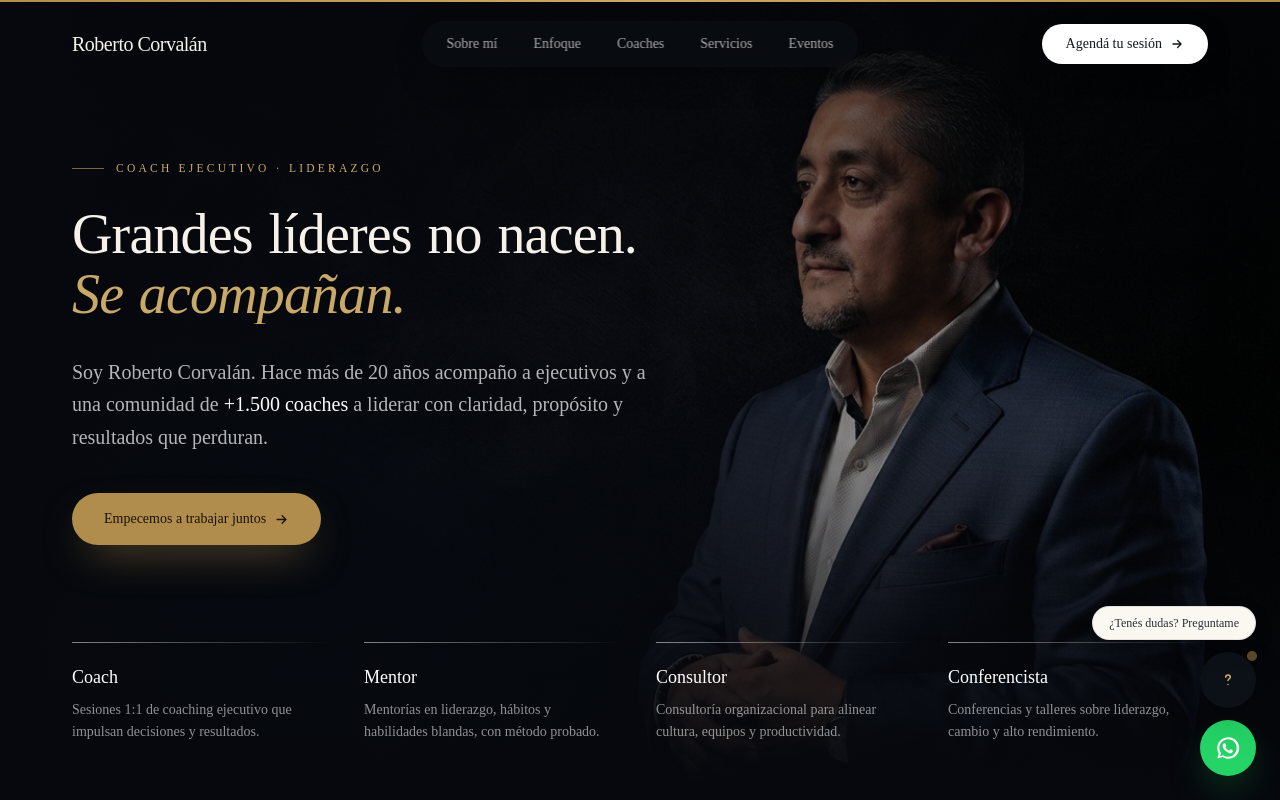
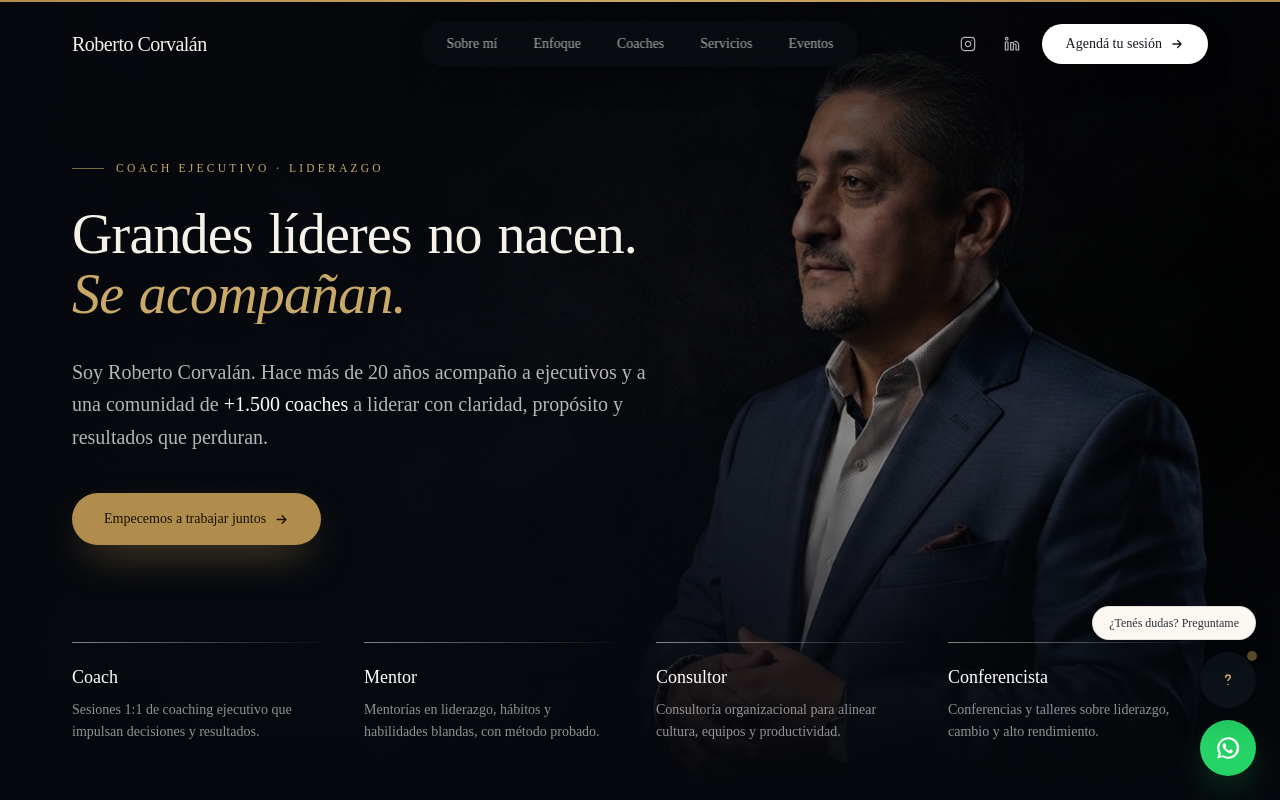
Before and after one commit to ProgWBVSG/Roberto-Corvalan, a Next.js app: page / in a window 1280 px wide. Shown: the top 800 px of the page. Built offline with nearby package versions, Linux system fonts and the light colour scheme.

Commit message:
Cambios en cosas chiquitas

```diff
--- a/app/page.tsx
+++ b/app/page.tsx
@@ -499,9 +499,21 @@ export default function Home() {
           <div className="md:col-span-7">
             <Reveal>
               <p className="eyebrow mb-5">Comunidad · Para coaches</p>
-              <h2 className="font-display text-3xl md:text-[2.9rem] leading-tight tracking-[-0.02em] text-balance">
-                Una comunidad de{" "}
-                <span className="italic text-gold-2">+1500 coaches</span> que crece unida.
+              <h2 className="font-display text-3xl md:text-[2.9rem] leading-tight tracking-[-0.02em]">
+                Una comunidad que crece unida:{" "}
+                <span className="italic text-gold-2">
+                  +1.500{" "}
+                  <Typewriter
+                    words={[
+                      "coaches",
+                      "ejecutivos",
+                      "profesionales",
+                      "emprendedores",
+                      "profesionales independientes",
+                      "empresas",
+                    ]}
+                  />
+                </span>
               </h2>
               <p className="mt-7 max-w-xl text-white/65 leading-relaxed text-lg">
                 Si sos coach, este es tu lugar. Formación continua, mentoría, supervisión de casos y
--- a/components/SiteNav.tsx
+++ b/components/SiteNav.tsx
@@ -8,6 +8,31 @@ const links = [
   { href: "#coaches", label: "Coaches" },
   { href: "#servicios", label: "Servicios" },
   { href: "#eventos", label: "Eventos" },
+];
+
+const socials = [
+  {
+    label: "Instagram",
+    href: "https://instagram.com/",
+    icon: (
+      <svg width="16" height="16" viewBox="0 0 24 24" fill="none" stroke="currentColor" strokeWidth="1.8" strokeLinecap="round" strokeLinejoin="round">
+        <rect width="20" height="20" x="2" y="2" rx="5" ry="5" />
+        <path d="M16 11.37A4 4 0 1 1 12.63 8 4 4 0 0 1 16 11.37z" />
+        <line x1="17.5" x2="17.51" y1="6.5" y2="6.5" />
+      </svg>
+    ),
+  },
+  {
+    label: "LinkedIn",
+    href: "https://linkedin.com/",
+    icon: (
+      <svg width="16" height="16" viewBox="0 0 24 24" fill="none" stroke="currentColor" strokeWidth="1.8" strokeLinecap="round" strokeLinejoin="round">
+        <path d="M16 8a6 6 0 0 1 6 6v7h-4v-7a2 2 0 0 0-4 0v7h-4v-11h4v1.5" />
+        <rect width="4" height="12" x="2" y="9" />
+        <circle cx="4" cy="4" r="2" />
+      </svg>
+    ),
+  },
 ];
 
 export default function SiteNav() {
@@ -47,10 +72,28 @@ export default function SiteNav() {
           ))}
         </nav>
 
-        {/* Right CTA pill */}
+        {/* Right: redes + CTA */}
+        <div className="hidden md:flex items-center gap-2">
+          {socials.map((s) => (
+            <a
+              key={s.label}
+              href={s.href}
+              target="_blank"
+              rel="noopener noreferrer"
+              aria-label={s.label}
+              className={`flex h-9 w-9 items-center justify-center rounded-full border transition-colors duration-500 ${
+                scrolled
+                  ? "border-[color:var(--line)] text-ink-2 hover:border-[color:var(--gold)] hover:text-gold"
+                  : "border-white/20 text-white/70 hover:border-gold-2 hover:text-gold-2"
+              }`}
+            >
+              {s.icon}
+            </a>
+          ))}
+
           <a
             href="#contacto"
-          className={`hidden md:inline-flex items-center gap-2 rounded-full px-6 py-2.5 text-sm font-medium transition-all duration-500 hover:-translate-y-0.5 ${
+            className={`ml-1 inline-flex items-center gap-2 rounded-full px-6 py-2.5 text-sm font-medium transition-all duration-500 hover:-translate-y-0.5 ${
               scrolled
                 ? "bg-ink text-ivory hover:bg-ink-2 shadow-[0_10px_30px_-10px_rgba(20,23,30,0.5)]"
                 : "bg-white text-ink shadow-[0_10px_30px_-10px_rgba(0,0,0,0.5)] hover:bg-white/90"
@@ -61,6 +104,7 @@ export default function SiteNav() {
               <path d="M5 12h14M13 6l6 6-6 6" strokeLinecap="round" strokeLinejoin="round" />
             </svg>
           </a>
+        </div>
 
         {/* Mobile toggle */}
         <button
@@ -102,6 +146,21 @@ export default function SiteNav() {
           >
             Agendá tu sesión
           </a>
+
+          <div className="mt-4 flex items-center justify-center gap-3 border-t border-[color:var(--line-2)] pt-4">
+            {socials.map((s) => (
+              <a
+                key={s.label}
+                href={s.href}
+                target="_blank"
+                rel="noopener noreferrer"
+                aria-label={s.label}
+                className="flex h-10 w-10 items-center justify-center rounded-full border border-[color:var(--line)] text-ink-2 transition-colors hover:border-[color:var(--gold)] hover:text-gold"
+              >
+                {s.icon}
+              </a>
+            ))}
+          </div>
         </div>
       </div>
     </header>
```
Lines whose indentation alone changed are shown as unchanged.
